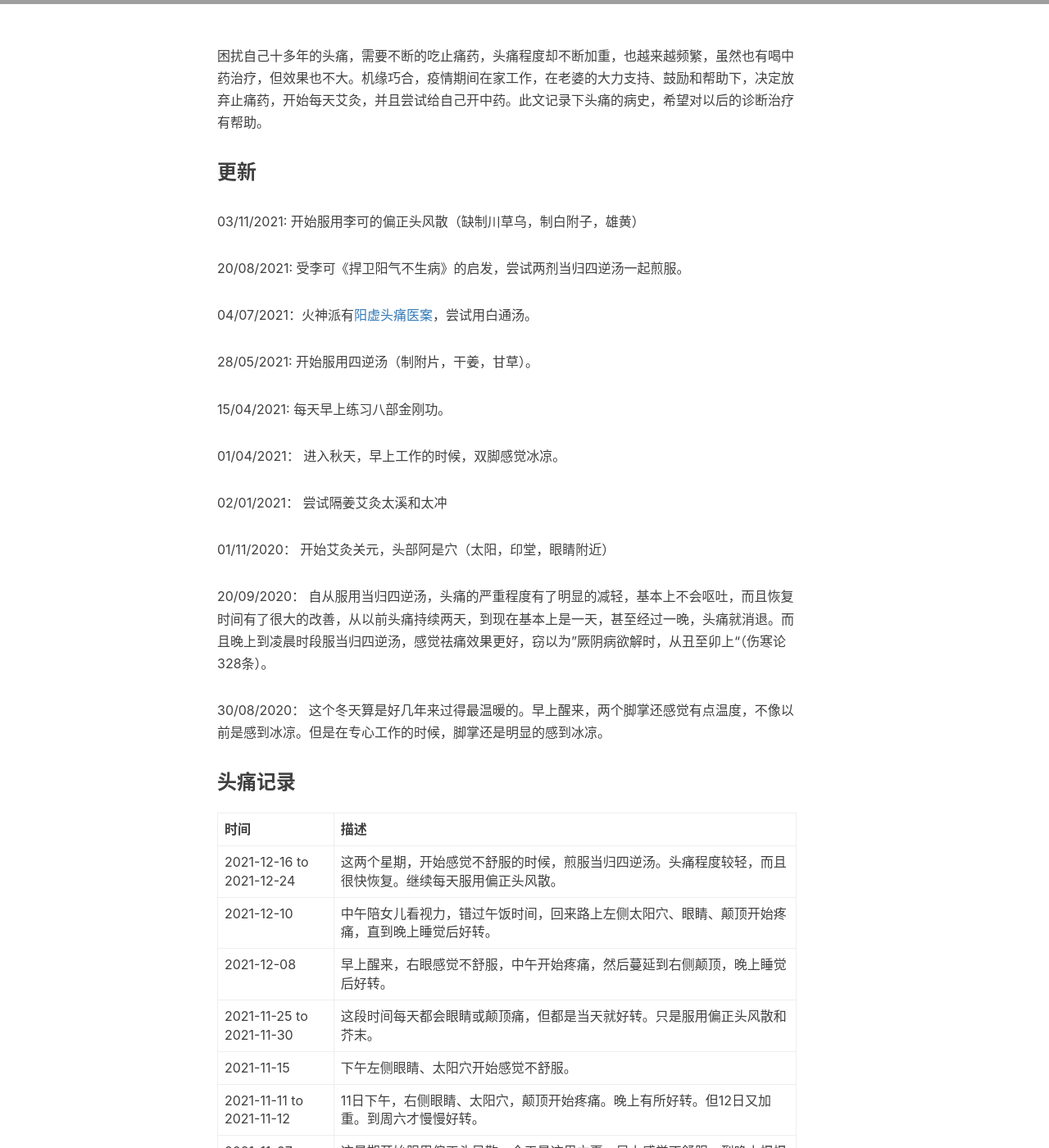
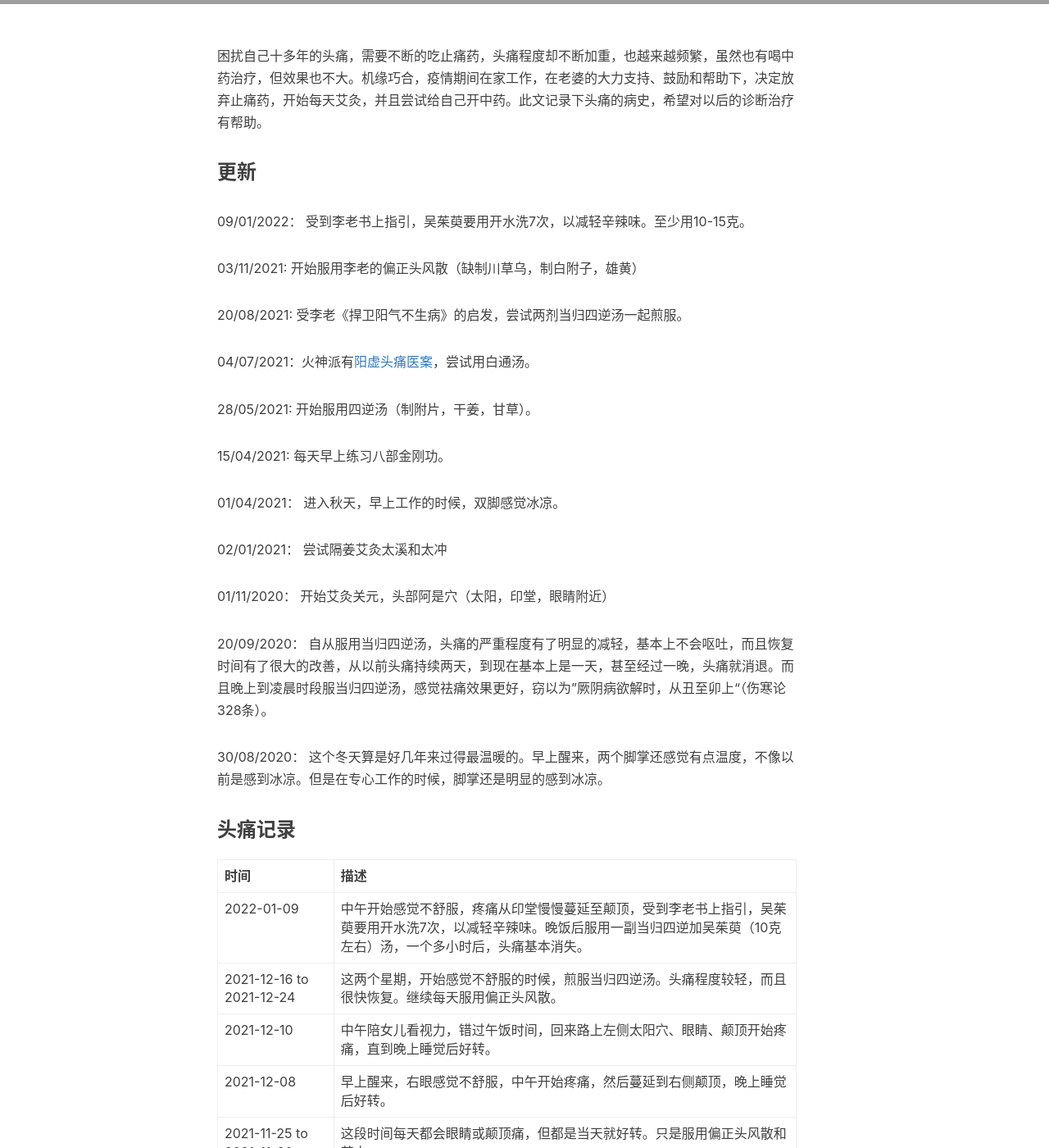
Before and after one commit to q15928/q15928.github.io, a Jekyll site: the page built from _posts/2020-04-22-headache-history.md, in a window 1280 px wide and 1400 px high, scrolled down 452 px. Shown: the whole window at 82% size. Built offline with Jekyll 4.4.1, drawn with Linux system fonts in a browser that asks for light colours; nearby versions of some CDN libraries; comment, search, counter and statistics services are not loaded; some of the changed text lies outside the part shown; grey boxes are pictures that could not be loaded.

```diff
--- a/_posts/2020-04-22-headache-history.md
+++ b/_posts/2020-04-22-headache-history.md
@@ -14,9 +14,11 @@ tags:
 困扰自己十多年的头痛，需要不断的吃止痛药，头痛程度却不断加重，也越来越频繁，虽然也有喝中药治疗，但效果也不大。机缘巧合，疫情期间在家工作，在老婆的大力支持、鼓励和帮助下，决定放弃止痛药，开始每天艾灸，并且尝试给自己开中药。此文记录下头痛的病史，希望对以后的诊断治疗有帮助。
 <!--more-->
 ### 更新
-03/11/2021: 开始服用李可的偏正头风散（缺制川草乌，制白附子，雄黄）
+09/01/2022： 受到李老书上指引，吴茱萸要用开水洗7次，以减轻辛辣味。至少用10-15克。
 
-20/08/2021: 受李可《捍卫阳气不生病》的启发，尝试两剂当归四逆汤一起煎服。
+03/11/2021: 开始服用李老的偏正头风散（缺制川草乌，制白附子，雄黄）
+
+20/08/2021: 受李老《捍卫阳气不生病》的启发，尝试两剂当归四逆汤一起煎服。
 
 04/07/2021：火神派有[阳虚头痛医案](http://blog.sina.cn/dpool/blog/s/blog_84ee1fff0102wsw2.html)，尝试用白通汤。
 
@@ -37,6 +39,7 @@ tags:
 
 | 时间 | 描述 |
 | --- | --- |
+|2022-01-09 | 中午开始感觉不舒服，疼痛从印堂慢慢蔓延至颠顶，受到李老书上指引，吴茱萸要用开水洗7次，以减轻辛辣味。晚饭后服用一副当归四逆加吴茱萸（10克左右）汤，一个多小时后，头痛基本消失。|
 |2021-12-16 to 2021-12-24| 这两个星期，开始感觉不舒服的时候，煎服当归四逆汤。头痛程度较轻，而且很快恢复。继续每天服用偏正头风散。|
 |2021-12-10 | 中午陪女儿看视力，错过午饭时间，回来路上左侧太阳穴、眼睛、颠顶开始疼痛，直到晚上睡觉后好转。|
 |2021-12-08 | 早上醒来，右眼感觉不舒服，中午开始疼痛，然后蔓延到右侧颠顶，晚上睡觉后好转。|
```
Also changed, not shown: _posts/2021-11-14-resources.md (+3 -3 lines), _posts/2022-01-08-ts-aws.md (added, +36 -0 lines), img/2022-01-08-ts-aws.jpg (added).
